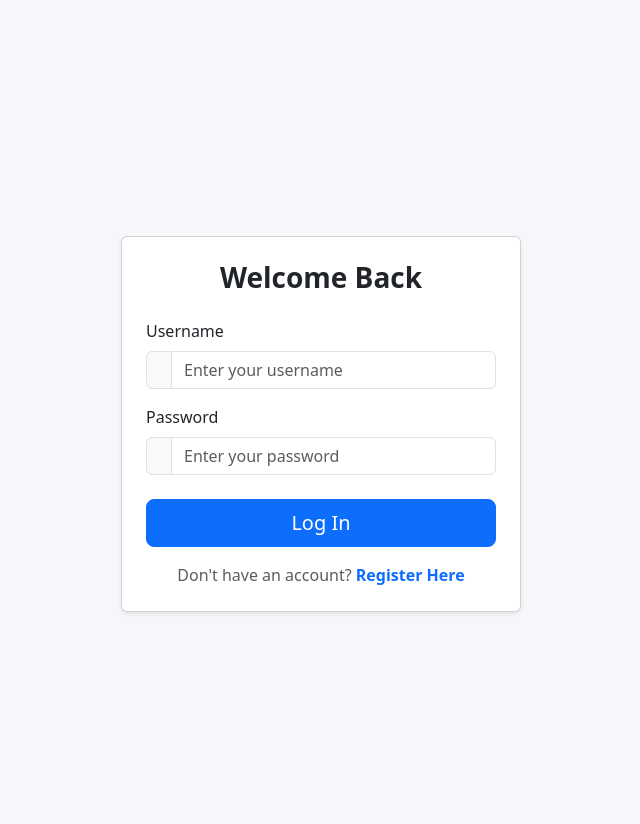
After one commit to Ghost-monger/GROUPB, a Django app: page /login/ in a window 1280 px wide. The commit adds this page. Shown: the whole page, without its empty margins (319-959 px from the left). Run offline with Django 5.2, Linux system fonts and the light colour scheme.

Commit message:
Login and logout files

```diff
--- a/Dashboard/templates/dashboard.html
+++ b/Dashboard/templates/dashboard.html
@@ -21,6 +21,11 @@
                 <li class="nav-item"><a class="nav-link" href="#">Reports</a></li>
                 <li class="nav-item"><a class="nav-link" href="#">Settings</a></li>
             </ul>
+            {% if user.is_authenticated %}
+            <a href="{% url 'logout' %}" class="btn btn-danger">Log out</a>
+            {% else %}
+            <a href="{% url 'login' %}" class="btn btn-success">Log in</a>
+            {% endif %}
         </div>
     </div>
 </nav>
--- /dev/null
+++ b/Dashboard/templates/login.html
@@ -0,0 +1,61 @@
+{% load static %}
+<!DOCTYPE html>
+<html lang="en">
+<head>
+    <meta charset="UTF-8">
+    <title>Log In</title>
+
+        <link href="https://cdn.jsdelivr.net/npm/bootstrap@5.3.0/dist/css/bootstrap.min.css" rel="stylesheet">
+        <link rel="stylesheet" href="{% static 'css/main.css'%}">
+</head>
+<body>
+<div class="container rounded">
+{% if messages %}
+  {% for message in messages %}
+    <div class="alert alert-danger" role="alert">
+      {{ message }}
+    </div>
+  {% endfor %}
+{% endif %}<br>
+<div class="container d-flex justify-content-center align-items-center min-vh-100">
+  <div class="card shadow-sm p-4" style="width: 100%; max-width: 400px;">
+
+    <h3 class="card-title text-center mb-4 fw-bold">Welcome Back</h3>
+
+    <form action="" method="POST">
+      {% csrf_token %}
+
+      <div class="mb-3">
+        <label for="username" class="form-label">Username</label>
+        <div class="input-group">
+          <span class="input-group-text"><i class="bi bi-person-fill"></i></span>
+          <input type="text" name="username" id="username"
+            placeholder="Enter your username" class="form-control">
+        </div>
+      </div>
+
+      <div class="mb-4">
+        <label for="password" class="form-label">Password</label>
+        <div class="input-group">
+          <span class="input-group-text"><i class="bi bi-lock-fill"></i></span>
+          <input type="password" name="password" id="password"
+            placeholder="Enter your password" class="form-control">
+        </div>
+      </div>
+
+      <div class="d-grid mb-3">
+        <button type="submit" class="btn btn-primary btn-lg">Log In</button>
+      </div>
+
+      <p class="text-center text-muted mb-0">
+        Don't have an account?
+        <a href="{% url 'signup' %}" class="text-decoration-none fw-semibold">Register Here</a>
+      </p>
+
+    </form>
+  </div>
+</div>
+</div>
+<script src="https://cdn.jsdelivr.net/npm/bootstrap@5.3.0/dist/js/bootstrap.bundle.min.js"></script>
+</body>
+</html>
--- a/Dashboard/urls.py
+++ b/Dashboard/urls.py
@@ -21,9 +21,11 @@ from Dashboard import views
 
 urlpatterns = [
     path('admin/', admin.site.urls),
-    path('', views.dashboard, name='dashboard'),
+    path('dashboard/', views.dashboard, name='dashboard'),
     path('addstudent/',views.add_student, name='add_student'),
     path('updatestudent/<int:id>',views.update_student, name='update_student'),
     path('delete/<int:id>/', views.delete_student, name='delete_student'),
-    path('signup/', views.signup, name='signup'),
+    path('', views.signup, name='signup'),
+    path('login/', views.login_view, name='login'),
+    path('logout/', views.logout_view, name='logout'),
 ]
--- a/Dashboard/views.py
+++ b/Dashboard/views.py
@@ -1,9 +1,10 @@
 from django.shortcuts import render, redirect, get_object_or_404
 from django.contrib.auth.models import User
 from django.contrib import messages
-from django.contrib.auth import login
+from django.contrib.auth import login, authenticate,logout
 from Dashboard.models import Student
 from django.contrib.auth.decorators import login_required
+
 
 
 # Create your views here.
@@ -77,3 +78,23 @@ def signup(request):
         login(request,user)
         return redirect('dashboard')
     return render(request, 'sign_up.html')
+
+def login_view(request):
+    if request.method == 'POST':
+        username = request.POST.get('username')
+        password = request.POST.get('password')
+
+        user = authenticate(request,
+                            username=username,
+                            password=password)
+        if user is not None:
+            login(request, user)
+            return redirect('dashboard')
+        else:
+            messages.error(request, 'Invalid username OR password !')
+            return redirect('login')
+    return render(request, 'login.html')
+
+def logout_view(request):
+    logout(request)
+    return redirect('login')
```
Also changed, not shown: Dashboard/templates/sign_up.html (+56 -11 lines), db.sqlite3, media/students/forest1.jpg (added), media/students/forest_2_BcAdbaj.jpg (added), media/students/forest_3.jpg (added), media/students/gilr.jpg (added), media/students/naomi_owvDWSo.jpg (added), media/students/valencia-1049389_1920.jpg (added), 1 other file.
